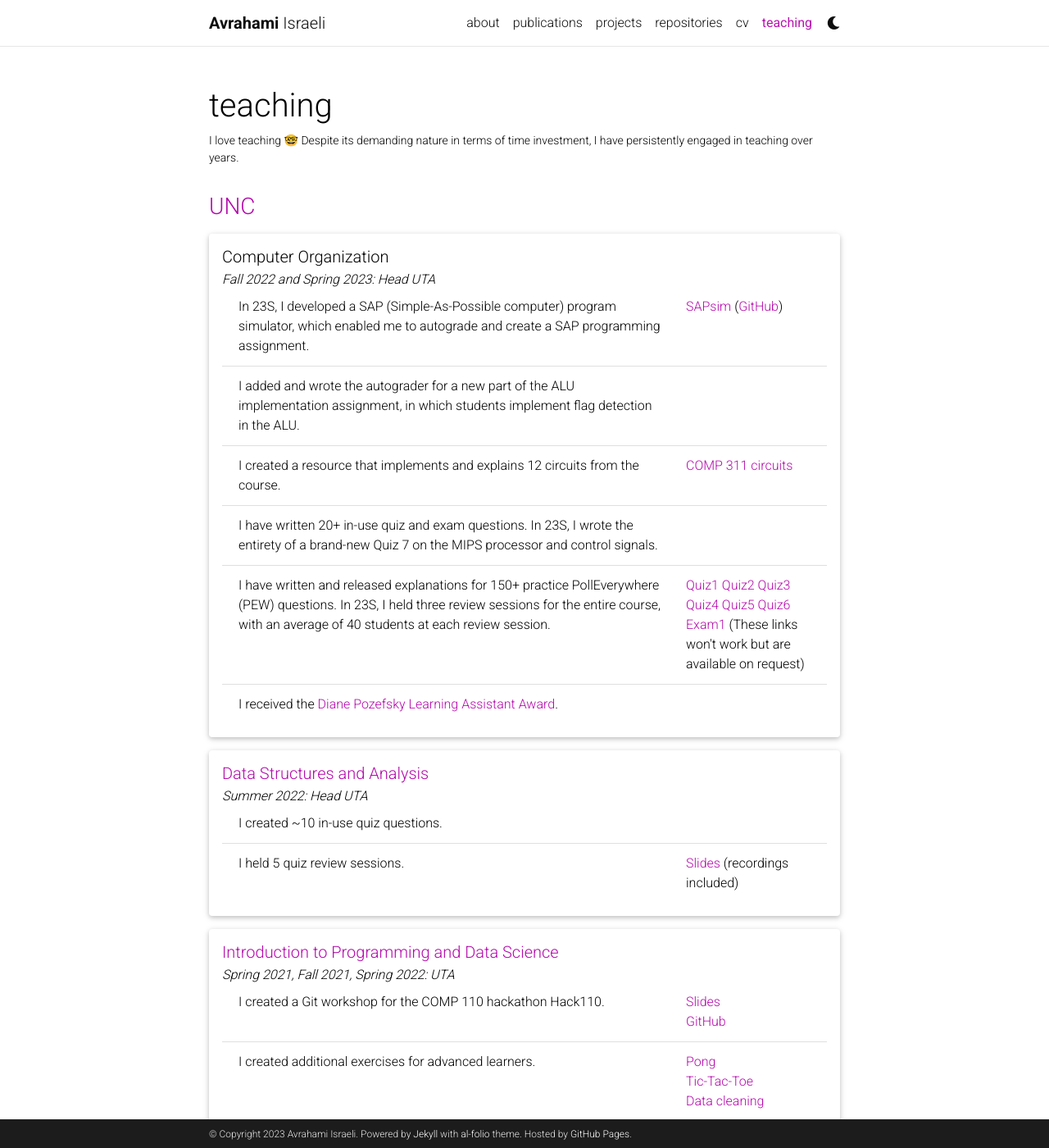
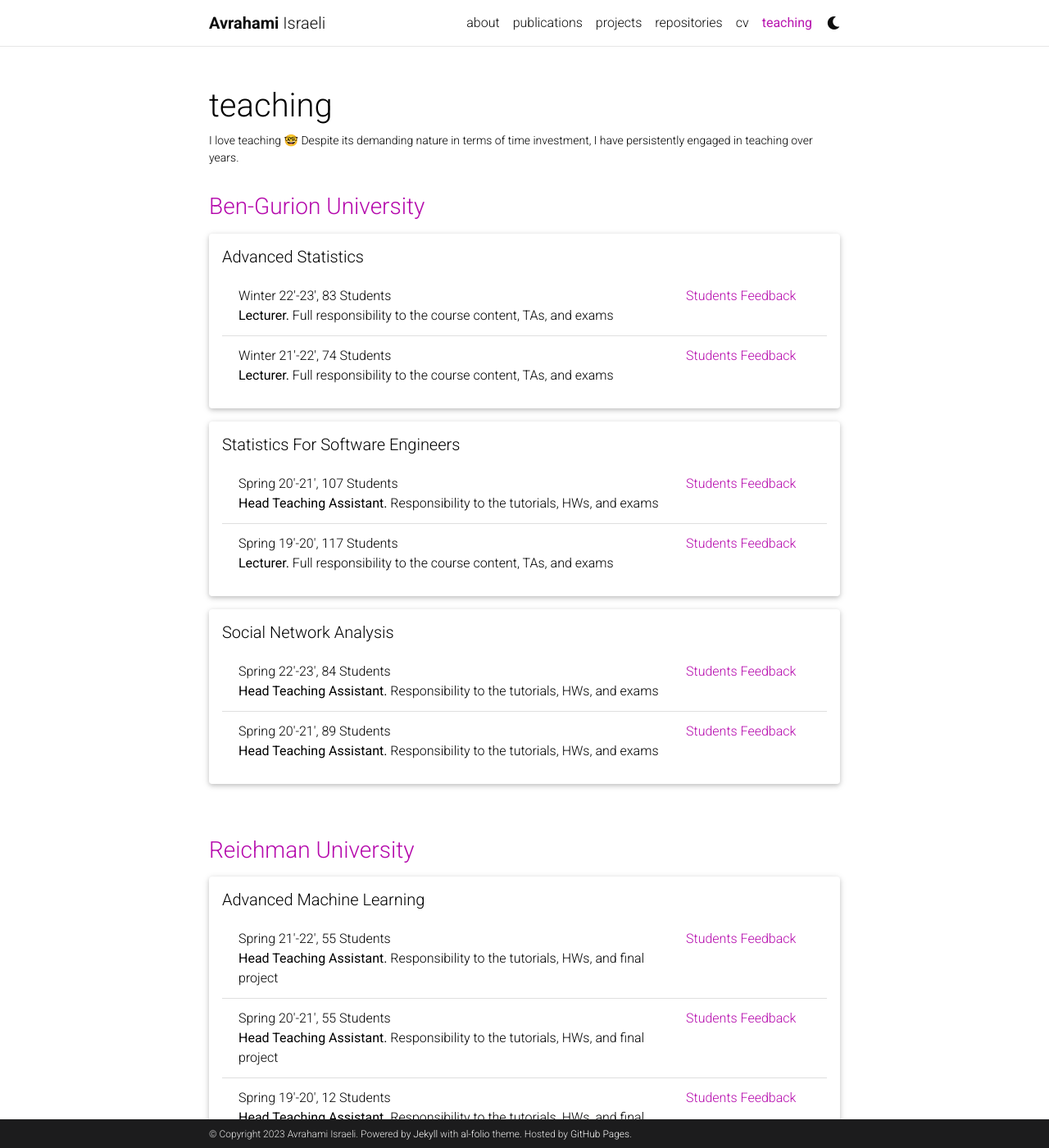
Before and after one commit to abrahami/abrahami.github.io, a Jekyll site: the page built from _pages/teaching.md, in a window 1280 px wide and 1400 px high. Shown: the whole window at 82% size. Built offline with Jekyll 4.4.1, drawn with Linux system fonts in a browser that asks for light colours; comment, search, counter and statistics services are not loaded; a style sheet for code colours, icons or effects is not loaded; some of the changed text lies outside the part shown.

Commit message:
Adding the teaching part

```diff
--- a/_pages/teaching.md
+++ b/_pages/teaching.md
@@ -8,76 +8,36 @@ nav: true
 nav_order: 5
 ---
 
-<h3 style="color: #4b9cd3;" id="unc"><a href="https://unc.edu">UNC</a></h3>
-<!-- COMP 311 (Computer Organization) -->
+<!-- I have taken the template from here: https://jessewei.dev/teaching/ -->
+<!-- the code is taken from here: https://github.com/jesse-wei/jessewei.dev/blob/master/_pages/teaching.md -->
+<h3 style="color: #4b9cd3;" id="BGU"><a href="https://in.bgu.ac.il/en/pages/default.aspx">Ben-Gurion University</a></h3>
+<!-- Advanced Statistics -->
 <div class="card mt-3">
   <div class="p-3">
     <div class="row">
       <div class="col-sm-10">
-        <h5 id="comp311" class="card-title">Computer Organization</h5>
-        <h6 class="card-subtitle font-italic">Fall 2022 and Spring 2023: Head UTA</h6>
+        <h5 id="AdvancedStats" class="card-title">Advanced Statistics</h5>
+        <!--<h6 class="card-subtitle font-italic">Fall 2022 and Spring 2023: Head UTA</h6>-->
       </div>
     </div>
     <ul class="card-text font-weight-light list-group list-group-flush">
       <li class="list-group-item">
         <div class="row">
           <div class="col-sm-9">
-            In 23S, I developed a SAP (Simple-As-Possible computer) program simulator, which enabled me to autograde and create a SAP programming assignment.
+            Winter 22'-23', 83 Students <br> <b>Lecturer.</b> Full responsibility to the course content, TAs, and exams
           </div>
           <div class="col-sm-3">
-            <a href="/projects/sapsim">SAPsim</a>&nbsp;(<a href="https://github.com/jesse-wei/SAPsim">GitHub</a>)
+            <a href="assets\teaching_feedbacks\Survey_english_stats_2023.xls" download>Students Feedback</a>
           </div>
         </div>
       </li>
       <li class="list-group-item">
         <div class="row">
           <div class="col-sm-9">
-            I added and wrote the autograder for a new part of the ALU implementation assignment, in which students implement flag detection in the ALU.
-          </div>
-        </div>
-      </li>
-      <li class="list-group-item">
-        <div class="row">
-          <div class="col-sm-9">
-            I created a resource that implements and explains 12 circuits from the course.
+            Winter 21'-22', 74 Students <br> <b>Lecturer.</b> Full responsibility to the course content, TAs, and exams
           </div>
           <div class="col-sm-3">
-            <a href="https://github.com/jesse-wei/COMP311-circuits">COMP 311 circuits</a>
-          </div>
-        </div>
-      </li>
-      <li class="list-group-item">
-        <div class="row">
-          <div class="col-sm-9">
-            I have written 20+ in-use quiz and exam questions. In 23S, I wrote the entirety of a brand-new Quiz 7 on the MIPS processor and control signals.
-          </div>
-          <div class="col-sm-3">
-          </div>
-        </div>
-      </li>
-      <li class="list-group-item">
-        <div class="row">
-          <div class="col-sm-9">
-            I have written and released explanations for 150+ practice PollEverywhere (PEW) questions. In 23S, I held three review sessions for the entire course, with an average of 40 students at each review session.
-          </div>
-          <div class="col-sm-3">
-            <a href="/assets/pdf/comp311/Quiz1Review.pdf" data-proofer-ignore>Quiz1</a>
-            <a href="/assets/pdf/comp311/Quiz2Review.pdf" data-proofer-ignore>Quiz2</a>
-            <a href="/assets/pdf/comp311/Quiz3Review.pdf" data-proofer-ignore>Quiz3</a>
-            <a href="/assets/pdf/comp311/Quiz4Review.pdf" data-proofer-ignore>Quiz4</a>
-            <a href="/assets/pdf/comp311/Quiz5Review.pdf" data-proofer-ignore>Quiz5</a>
-            <a href="/assets/pdf/comp311/Quiz6Review.pdf" data-proofer-ignore>Quiz6</a>
-            <a href="/assets/pdf/comp311/Exam1Review.pdf" data-proofer-ignore>Exam1</a>
-            (These links won't work but are available on request)
-          </div>
-        </div>
-      </li>
-      <li class="list-group-item">
-        <div class="row">
-          <div class="col-sm-9">
-            I received the <a href="https://cs.unc.edu/about/awards/department-awards/pozefsky-la-award/">Diane Pozefsky Learning Assistant Award</a>.
-          </div>
-          <div class="col-sm-3">
+            <a href="assets\teaching_feedbacks\Survey_english_stats_2023.xls" download>Students Feedback</a>
           </div>
         </div>
       </li>
@@ -85,32 +45,32 @@ nav_order: 5
   </div>
 </div>
 
-<!-- COMP 210 (Data Structures and Analysis) -->
+<!-- Statistics For Software Engineers -->
 <div class="card mt-3">
   <div class="p-3">
     <div class="row">
       <div class="col-sm-10">
-        <h5 id="comp210" class="card-title"><a href="https://www.cs.unc.edu/~kakiryan/teaching/summer-210.html">Data Structures and Analysis</a></h5>
-        <h6 class="card-subtitle font-italic">Summer 2022: Head UTA</h6>
+        <h5 id="StatsSoftwareEngineers" class="card-title">Statistics For Software Engineers</h5>
       </div>
     </div>
     <ul class="card-text font-weight-light list-group list-group-flush">
       <li class="list-group-item">
         <div class="row">
           <div class="col-sm-9">
-            I created ~10 in-use quiz questions.
+            Spring 20'-21', 107 Students <br> <b>Head Teaching Assistant.</b> Responsibility to the tutorials, HWs, and exams
           </div>
           <div class="col-sm-3">
+            <a href="assets\teaching_feedbacks\Survey_english_stats_2023.xls" download>Students Feedback</a>
           </div>
         </div>
       </li>
       <li class="list-group-item">
         <div class="row">
           <div class="col-sm-9">
-            I held 5 quiz review sessions.
+            Spring 19'-20', 117 Students <br> <b>Lecturer.</b> Full responsibility to the course content, TAs, and exams
           </div>
           <div class="col-sm-3">
-            <a href="https://docs.google.com/presentation/d/12e1sxpIHf1mICBM6xSjnnCluqbAZQcE1cxS9P-yykdk/edit?usp=sharing" target="_blank" rel="noopener noreferrer">Slides</a> (recordings included)
+            <a href="assets\teaching_feedbacks\Survey_english_stats_2023.xls" download>Students Feedback</a>
           </div>
         </div>
       </li>
@@ -118,39 +78,32 @@ nav_order: 5
   </div>
 </div>
 
-<!-- COMP 110 (Introduction to Programming and Data Science) -->
+<!-- SNA -->
 <div class="card mt-3">
   <div class="p-3">
     <div class="row">
       <div class="col-sm-10">
-        <h5 id="comp110" class="card-title"><a href="https://22s.comp110.com">Introduction to Programming and Data Science</a></h5>
-        <h6 class="card-subtitle font-italic">Spring 2021, Fall 2021, Spring 2022: UTA</h6>
+        <h5 id="SNA" class="card-title">Social Network Analysis</h5>
       </div>
     </div>
     <ul class="card-text font-weight-light list-group list-group-flush">
       <li class="list-group-item">
         <div class="row">
           <div class="col-sm-9">
-            I created a Git workshop for the COMP 110 hackathon Hack110.
+            Spring 22'-23', 84 Students <br> <b>Head Teaching Assistant.</b> Responsibility to the tutorials, HWs, and exams
           </div>
           <div class="col-sm-3">
-            <a href="https://docs.google.com/presentation/d/1EHSeRvvkmLQSM9iJL0GyXE-p_i4bnn7eMuCr-YWPQ_A/">Slides</a>
-            <br>
-            <a href="https://github.com/comp110git/git-workshop">GitHub</a>
+            <a href="assets\teaching_feedbacks\Survey_english_stats_2023.xls" download>Students Feedback</a>
           </div>
         </div>
       </li>
       <li class="list-group-item">
         <div class="row">
           <div class="col-sm-9">
-            I created additional exercises for advanced learners.
+            Spring 20'-21', 89 Students <br> <b>Head Teaching Assistant.</b> Responsibility to the tutorials, HWs, and exams
           </div>
           <div class="col-sm-3">
-            <a href="https://22s.comp110.com/explore/side-quest/sq01-pong.html">Pong</a>
-            <br>
-            <a href="https://22s.comp110.com/explore/side-quest/sq00-ttt.html">Tic-Tac-Toe</a>
-            <br>
-            <a href="https://22s.comp110.com/explore/pandas/exds01-cleaning.html">Data cleaning</a>
+            <a href="assets\teaching_feedbacks\Survey_english_stats_2023.xls" download>Students Feedback</a>
           </div>
         </div>
       </li>
@@ -159,6 +112,136 @@ nav_order: 5
 </div>
 
 <br>
+<br>
 
+<h3 style="color: #4b9cd3;" id="IDC"><a href="https://www.runi.ac.il/en">Reichman University</a></h3>
+<!-- Advanced ML -->
+<div class="card mt-3">
+  <div class="p-3">
+    <div class="row">
+      <div class="col-sm-10">
+        <h5 id="AdvancedML" class="card-title">Advanced Machine Learning</h5>
+        <!--<h6 class="card-subtitle font-italic">Fall 2022 and Spring 2023: Head UTA</h6>-->
+      </div>
+    </div>
+    <ul class="card-text font-weight-light list-group list-group-flush">
+      <li class="list-group-item">
+        <div class="row">
+          <div class="col-sm-9">
+            Spring 21'-22', 55 Students <br> <b>Head Teaching Assistant.</b> Responsibility to the tutorials, HWs, and final project
+          </div>
+          <div class="col-sm-3">
+            <a href="assets\teaching_feedbacks\Survey_english_stats_2023.xls" download>Students Feedback</a>
+          </div>
+        </div>
+      </li>
+      <li class="list-group-item">
+        <div class="row">
+          <div class="col-sm-9">
+            Spring 20'-21', 55 Students <br> <b>Head Teaching Assistant.</b> Responsibility to the tutorials, HWs, and final project
+          </div>
+          <div class="col-sm-3">
+            <a href="assets\teaching_feedbacks\Survey_english_stats_2023.xls" download>Students Feedback</a>
+          </div>
+        </div>
+      </li>
+      <li class="list-group-item">
+        <div class="row">
+          <div class="col-sm-9">
+            Spring 19'-20', 12 Students <br> <b>Head Teaching Assistant.</b> Responsibility to the tutorials, HWs, and final project
+          </div>
+          <div class="col-sm-3">
+            <a href="assets\teaching_feedbacks\Survey_english_stats_2023.xls" download>Students Feedback</a>
+          </div>
+        </div>
+      </li>
+    </ul>
+  </div>
+</div>
+
+<br>
+<br>
+
+<h3 style="color: #4b9cd3;" id="Technion"><a href="https://www.technion.ac.il/en/home-2/">Technion</a></h3>
+<!-- DM (Nardi) -->
+<div class="card mt-3">
+  <div class="p-3">
+    <div class="row">
+      <div class="col-sm-10">
+        <h5 id="dataMining" class="card-title">Data Mining</h5>
+      </div>
+    </div>
+    <ul class="card-text font-weight-light list-group list-group-flush">
+      <li class="list-group-item">
+        <div class="row">
+          <div class="col-sm-9">
+            Spring 2011-2012, 55 Students <br> <b>Head Teaching Assistant.</b> Responsibility to the TAs, tutorials,HWs, and exams
+          </div>
+          <div class="col-sm-3">
+            <a href="assets\teaching_feedbacks\Survey_english_stats_2023.xls" download>Students Feedback</a>
+          </div>
+        </div>
+      </li>
+    </ul>
+  </div>
+</div>
+
+<!-- Stochastic processes -->
+<div class="card mt-3">
+  <div class="p-3">
+    <div class="row">
+      <div class="col-sm-10">
+        <h5 id="stochastics" class="card-title">Stochastic Processes</h5>
+      </div>
+    </div>
+    <ul class="card-text font-weight-light list-group list-group-flush">
+      <li class="list-group-item">
+        <div class="row">
+          <div class="col-sm-9">
+            Winter 2010-2011, ?? Students <br> <b>Teaching Assistant.</b> Responsibility to the tutorials and HWs
+          </div>
+          <div class="col-sm-3">
+            <a href="assets\teaching_feedbacks\Survey_english_stats_2023.xls" download>Students Feedback</a>
+          </div>
+        </div>
+      </li>
+    </ul>
+  </div>
+</div>
+
+<!-- Probability -->
+<div class="card mt-3">
+  <div class="p-3">
+    <div class="row">
+      <div class="col-sm-10">
+        <h5 id="probability" class="card-title">Probability</h5>
+      </div>
+    </div>
+    <ul class="card-text font-weight-light list-group list-group-flush">
+      <li class="list-group-item">
+        <div class="row">
+          <div class="col-sm-9">
+            Spring 2009-2010, 49 Students <br> <b>Teaching Assistant.</b> Responsibility to the tutorials and HWs
+          </div>
+          <div class="col-sm-3">
+            <a href="assets\teaching_feedbacks\Survey_english_stats_2023.xls" download>Students Feedback</a>
+          </div>
+        </div>
+      </li>
+      <li class="list-group-item">
+        <div class="row">
+          <div class="col-sm-9">
+            Winter 2009-2010, 95 Students <br> <b>Teaching Assistant.</b> Responsibility to the tutorials and HWs
+          </div>
+          <div class="col-sm-3">
+            <a href="assets\teaching_feedbacks\Survey_english_stats_2023.xls" download>Students Feedback</a>
+          </div>
+        </div>
+      </li>
+    </ul>
+  </div>
+</div>
+
+<br>
 <!-- Separation before Giscus comments -->
 <br>
```
Also changed, not shown: 1 other file.
